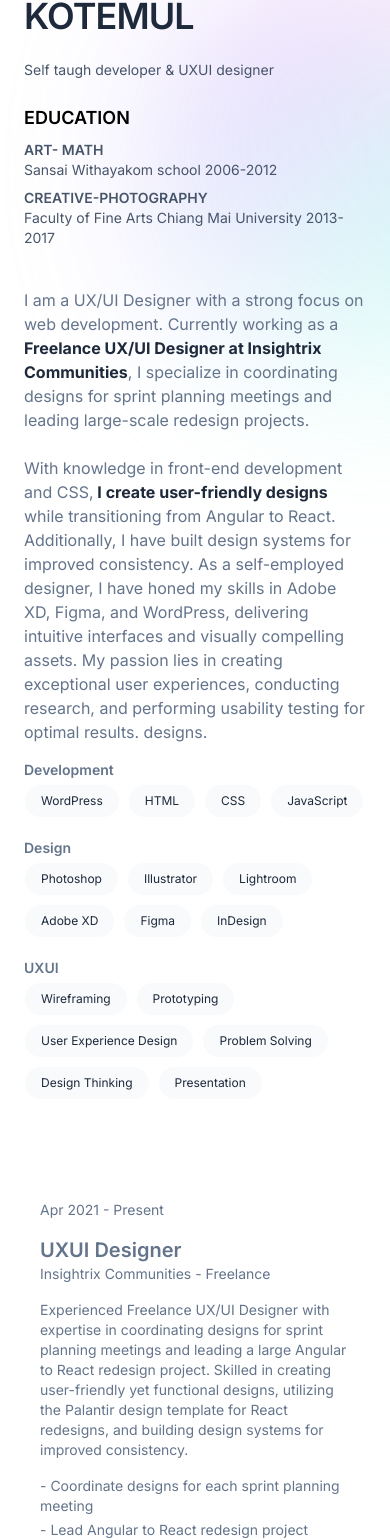
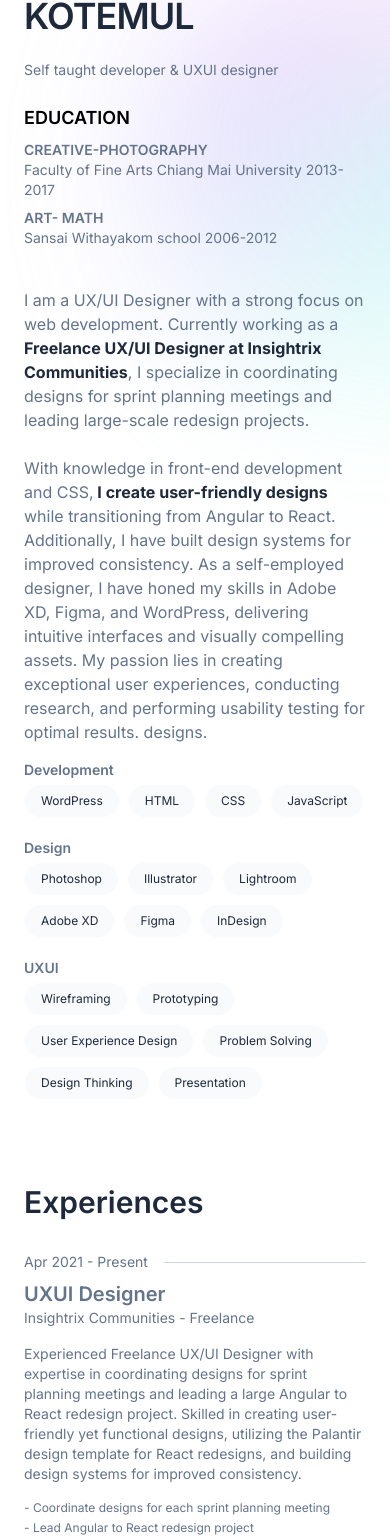
Before and after one commit to PKMPOOM/Pornkamon, a Next.js app: page / in a window 390 px wide. Shown: the part 124-1664 px from the top of the page. Built offline with nearby package versions, Linux system fonts and the light colour scheme.

Commit message:
typo fix and update responsive design

```diff
--- a/components/Details.tsx
+++ b/components/Details.tsx
@@ -12,20 +12,21 @@ function Details() {
       <div className=" text-4xl font-semibold tracking-tight text-slate-800 sm:text-5xl">
         KOTEMUL
       </div>
-      <div className=" mt-6 text-slate-600 text-sm">
-        Self taugh developer & UXUI designer
+      <div className=" mt-6 text-slate-500 text-sm">
+        Self taught developer & UXUI designer
       </div>
       <div className=" mt-6 flex flex-col gap-2">
         <span className=" text-lg font-semibold">EDUCATION</span>
-        <div className=" text-slate-600 text-sm">
+
+        <div className=" text-slate-500 text-sm">
+          <span className=" font-semibold">CREATIVE-PHOTOGRAPHY</span>
+          <br />
+          Faculty of Fine Arts Chiang Mai University 2013-2017
+        </div>
+        <div className=" text-slate-500 text-sm">
           <span className=" font-semibold">ART- MATH </span>
           <br />
           Sansai Withayakom school 2006-2012
-        </div>
-        <div className=" text-slate-600 text-sm">
-          <span className=" font-semibold">CREATIVE-PHOTOGRAPHY</span>
-          <br />
-          Faculty of Fine Arts Chiang Mai University 2013-2017
         </div>
       </div>
       <Nav />
--- a/components/content/Contact.tsx
+++ b/components/content/Contact.tsx
@@ -15,41 +15,56 @@ function Contact() {
       <InviewTrigger id={"#Contact"} />
       <div>
         <p className=" text-3xl font-semibold text-slate-800">
-          Interested in working together?
+          Interested to working together?
         </p>
         <p>Feels free to message me in any channel</p>
       </div>
-      <div className=" flex flex-col mt-5 gap-4">
-        <div className=" hover:text-blue-500 text-slate-500 cursor-pointer transition-all duration-200">
+      <div className=" flex lg:flex-col mt-5 gap-4">
+        <div className=" hover:text-blue-500 text-slate-800 lg:text-slate-500 cursor-pointer transition-all duration-200">
           <a
-            className=" flex gap-3 items-center"
+            className=" gap-3 items-start lg:items-center flex flex-col lg:flex-row "
             href="https://www.linkedin.com/in/pornkamon-kotemul-6b101a85/"
             target="_blank"
           >
-            <AiFillLinkedin size={25} />
-            https://www.linkedin.com/in/pornkamon-kotemul-6b101a85/
+            <div>
+              <AiFillLinkedin size={25} />
+            </div>
+            <p className=" hidden lg:block">
+              https://www.linkedin.com/in/pornkamon-kotemul-6b101a85/
+            </p>
           </a>
         </div>
-        <div className=" hover:text-blue-500 text-slate-500 cursor-pointer transition-all duration-200">
+        <div className=" hover:text-blue-500 text-slate-800 lg:text-slate-500 cursor-pointer transition-all duration-200">
           <a
-            className=" flex gap-3 items-center"
+            className=" gap-3 items-start lg:items-center flex flex-col lg:flex-row "
             href="mailto:poom.pornkamon@gmail.com"
           >
-            <AiOutlineGoogle size={25} /> poom.pornkamon@gmail.com
+            <div>
+              <AiOutlineGoogle size={25} />
+            </div>
+            <p className=" hidden lg:block">poom.pornkamon@gmail.com</p>
           </a>
         </div>
-        <div className=" hover:text-blue-500 text-slate-500 cursor-pointer transition-all duration-200">
+        <div className=" hover:text-blue-500 text-slate-800 lg:text-slate-500 cursor-pointer transition-all duration-200">
           <a
-            className=" flex gap-3 items-center"
-            href="https://github.com/PKMPOOM"
-            target="_blank"
+            className=" gap-3 items-start lg:items-center flex flex-col lg:flex-row "
+            href="mailto:poom.pornkamon@gmail.com"
           >
-            <AiOutlineGithub size={25} /> https://github.com/PKMPOOM
+            <div>
+              <AiOutlineGithub size={25} />
+            </div>
+            <p className=" hidden lg:block">https://github.com/PKMPOOM</p>
           </a>
         </div>
-        <div className=" hover:text-blue-500 text-slate-500 cursor-pointer transition-all duration-200">
-          <a className=" flex gap-3 items-center" href="tel:+66613740745">
-            <AiFillPhone size={25} /> +66613740745
+        <div className=" hover:text-blue-500 text-slate-800 lg:text-slate-500 cursor-pointer transition-all duration-200">
+          <a
+            className=" gap-3 items-start lg:items-center flex flex-col lg:flex-row "
+            href="mailto:poom.pornkamon@gmail.com"
+          >
+            <div>
+              <AiFillPhone size={25} />
+            </div>
+            <p className=" hidden lg:block"> +66613740745</p>
           </a>
         </div>
       </div>
--- a/components/content/PreviousExperiences.tsx
+++ b/components/content/PreviousExperiences.tsx
@@ -78,25 +78,29 @@ const ExperiencedData: Experience[] = [
 
 function PreviousExperiences() {
   return (
-    <div className="relative">
+    <div className="relative mb-10">
       <a className="anchor" id="Experiences" />
       <InviewTrigger id={"#Experiences"} />
+      <p className=" text-3xl font-semibold mb-8 text-slate-800 lg:hidden">
+        Experiences
+      </p>
       {ExperiencedData.map((items, index) => (
         <div
           key={items.title}
-          className="group  flex lg:flex-row flex-col gap-4 mb-10 border border-hidden hover:bg-white/80 hover:border-slate-200 hover:shadow-md  p-4 rounded-lg transition-all duration-300"
+          className="group flex lg:flex-row flex-col gap-2 lg:gap-4 mb-10 border border-hidden lg:hover:bg-white/80 lg:hover:border-slate-200 lg:hover:shadow-md  lg:p-4 rounded-lg transition-all duration-300"
         >
-          <div className=" lg:w-3/12  font-normal text-sm text-slate-500 transition-all duration-300 group-hover:text-slate-800">
-            {items.timeRanges}
+          <div className=" flex lg:w-3/12 font-normal lg:items-start items-center gap-4 text-sm text-slate-500 transition-all duration-300 lg:group-hover:text-slate-800">
+            <p className=" ">{items.timeRanges}</p>
+            <div className=" w-7 h-[1px] bg-slate-300 flex-1 lg:hidden"></div>
           </div>
           <div className=" lg:w-9/12 ">
-            <div className=" flex items-start lg:items-center lg:flex-row flex-col text-slate-500 transition-all duration-300 text-xl group-hover:text-slate-800 font-semibold">
+            <div className=" flex items-start lg:items-center lg:flex-row flex-col text-slate-500 transition-all duration-300 text-xl lg:group-hover:text-slate-800 font-semibold">
               {items.title}
               <span className="text-sm lg:pl-2 font-normal">
                 {items.company} - {items.jobType}
               </span>
             </div>
-            <div className=" text-slate-500 mt-4 transition-all duration-300 group-hover:text-slate-800 text-sm">
+            <div className=" text-slate-500 mt-4 transition-all duration-300 lg:group-hover:text-slate-800 text-sm">
               {items.summary}
             </div>
 
@@ -104,7 +108,7 @@ function PreviousExperiences() {
               {items.responsibilities.map((skill, index) => (
                 <li
                   key={index}
-                  className=" text-slate-500 mb-1 transition-all duration-300 group-hover:text-slate-800 text-sm"
+                  className=" text-xs text-slate-500 mb-1 transition-all duration-300 lg:group-hover:text-slate-800 lg:text-sm"
                 >
                   - {skill}
                 </li>
--- a/components/content/WorkingProject.tsx
+++ b/components/content/WorkingProject.tsx
@@ -58,17 +58,21 @@ function WorkingProject() {
           siteLink,
         }) => (
           <div key={projectName} className=" flex flex-col gap-1 ">
-            <div className=" flex gap-3 items-center">
+            <p className=" text-3xl font-semibold mb-8 text-slate-800 lg:hidden">
+              Project
+            </p>
+            <div className=" flex lg:flex-row flex-col items-start gap-3 lg:items-center">
               <a href={siteLink} target="_blank">
                 <p className=" text-xl font-semibold text-slate-500 hover:text-blue-500 transition-all duration-150 no-underline hover:underline underline-offset-4 decoration-2">
                   {projectName} &#8599;
                 </p>
               </a>
-
-              <p className=" text-sm text-slate-500">{type}</p>
-              <p className=" text-sm text-slate-500">{timeRanges}</p>
-              <div className=" text-xs text-orange-400 px-2 border border-orange-400 py-1 rounded-md bg-orange-50 cursor-pointer hover:bg-orange-100 transition-all duration-150 inline-block">
-                {status}
+              <div className=" flex gap-3 items-center mb-4 lg:mb-0">
+                <p className=" text-sm text-slate-500">{type}</p>
+                <p className=" text-sm text-slate-500">{timeRanges}</p>
+                <div className=" text-xs text-orange-400 px-2 border border-orange-400 py-1 rounded-md bg-orange-50 cursor-pointer hover:bg-orange-100 transition-all duration-150 inline-block">
+                  {status}
+                </div>
               </div>
             </div>
             <p className=" text-sm font-semibold text-slate-500">
--- a/components/ui/Chips.tsx
+++ b/components/ui/Chips.tsx
@@ -7,7 +7,7 @@ const Chips = ({ key, label }: ChipsProps) => {
   return (
     <div
       key={key}
-      className=" bg-slate-50 px-4 py-2 font-normal rounded-full  text-slate-800 text-xs hover:bg-white border border-white hover:border-slate-300 transition-all duration-300 cursor-pointer "
+      className=" bg-slate-50 px-4 py-2 font-normal rounded-full  text-slate-800 text-xs hover:bg-white border border-white hover:border-slate-300 transition-all duration-300 "
     >
       {label}
     </div>
```
